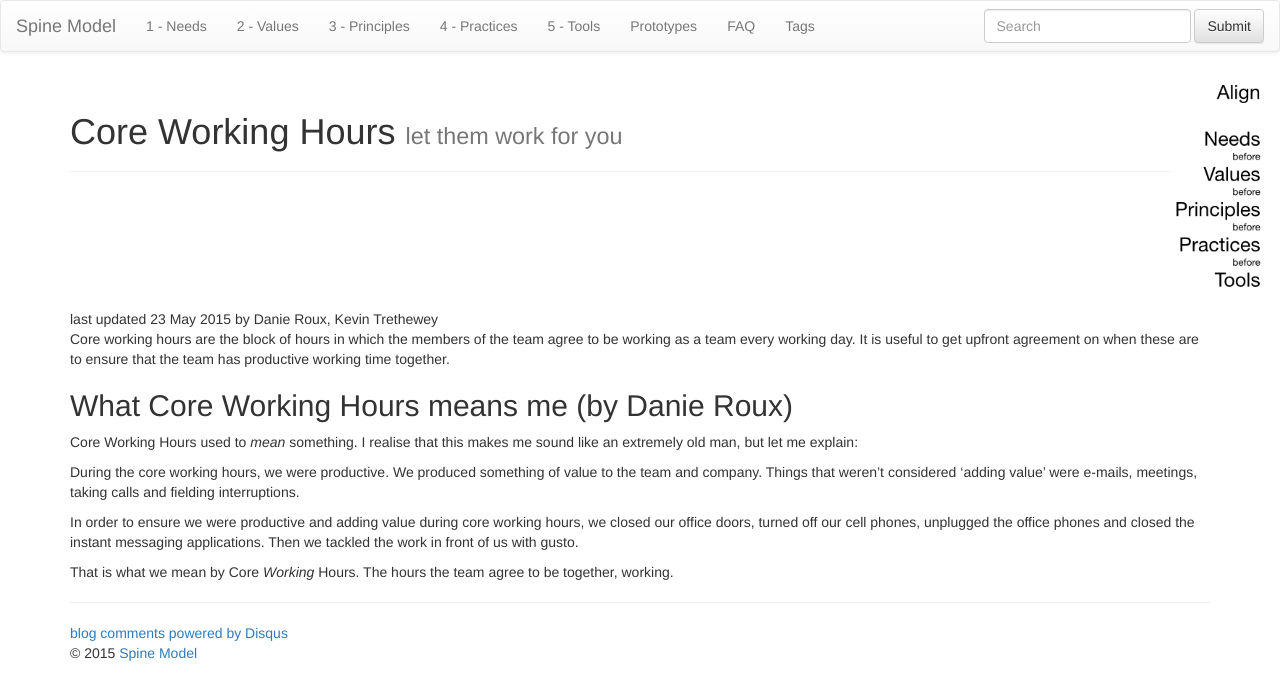
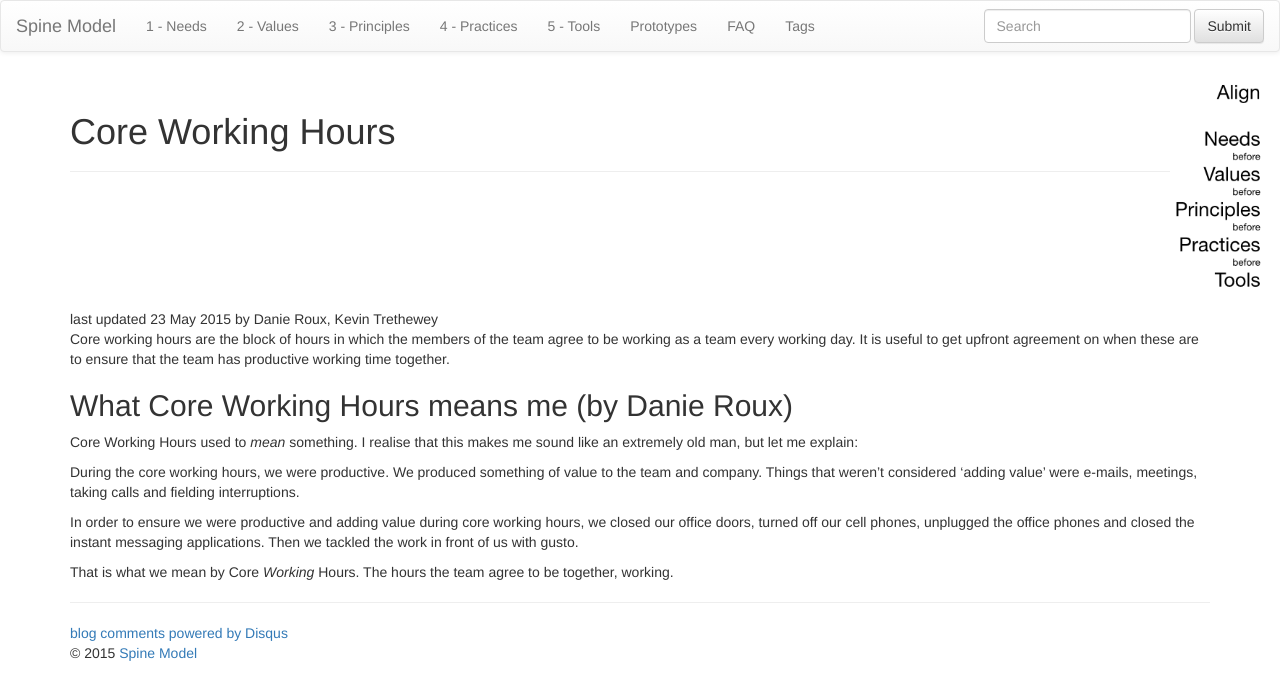
Before and after one commit to SpineModel/spinemodel.github.io, a Jekyll site: the page built from _posts/2015-05-23-CoreWorkingHours.md, in a window 1280 px wide. Shown: the top 700 px of the page. Built offline with Jekyll 4.4.1, drawn with Linux system fonts in a browser that asks for light colours; nearby versions of some CDN libraries; library files that are not in the unit come from our copies; comment, search, counter and statistics services are not loaded.

Commit message:
Removed tagline because it stands out a bit at the moment

```diff
--- a/_posts/2015-05-23-CoreWorkingHours.md
+++ b/_posts/2015-05-23-CoreWorkingHours.md
@@ -2,7 +2,7 @@
 layout: post
 title: Core Working Hours
 category : Practice
-tagline: "let them work for you"
+tagline: ""
 author: Danie Roux, Kevin Trethewey
 tags: []
 ---
```
Also changed, not shown: 1 other file.
